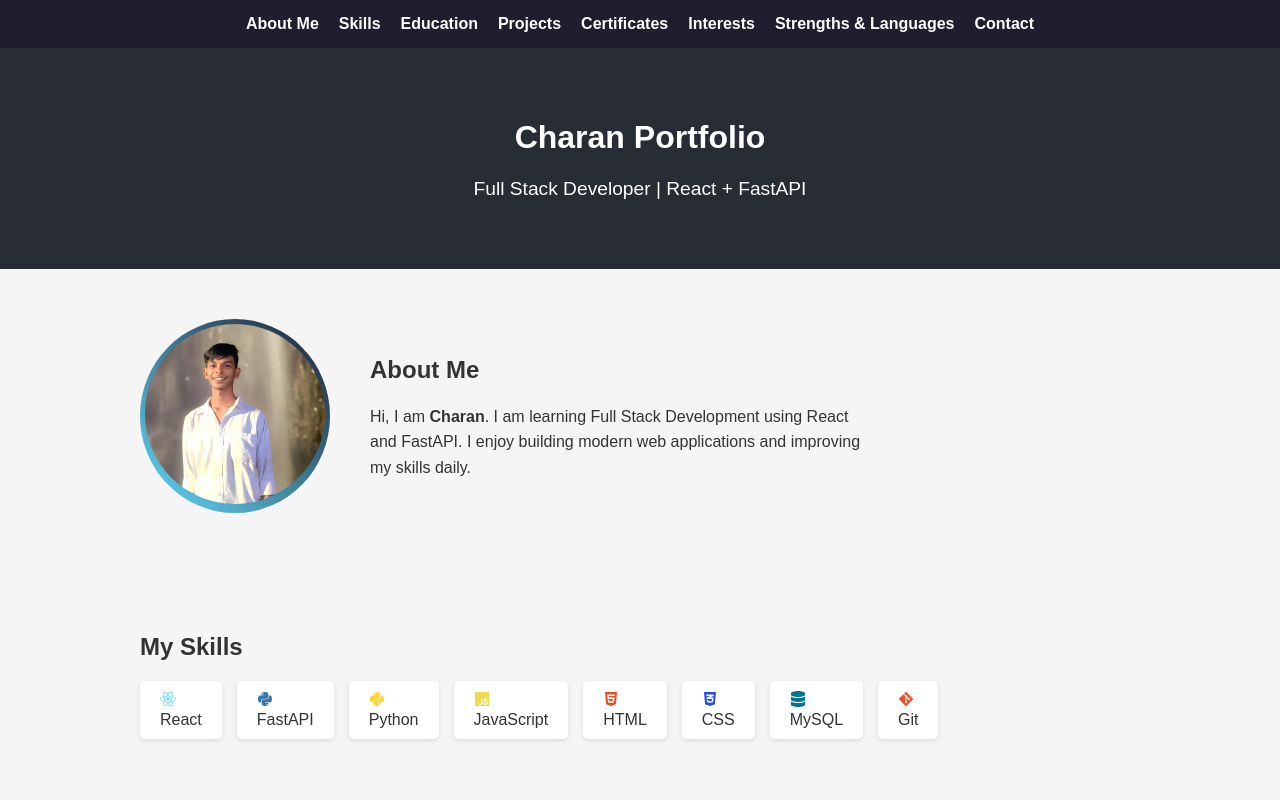
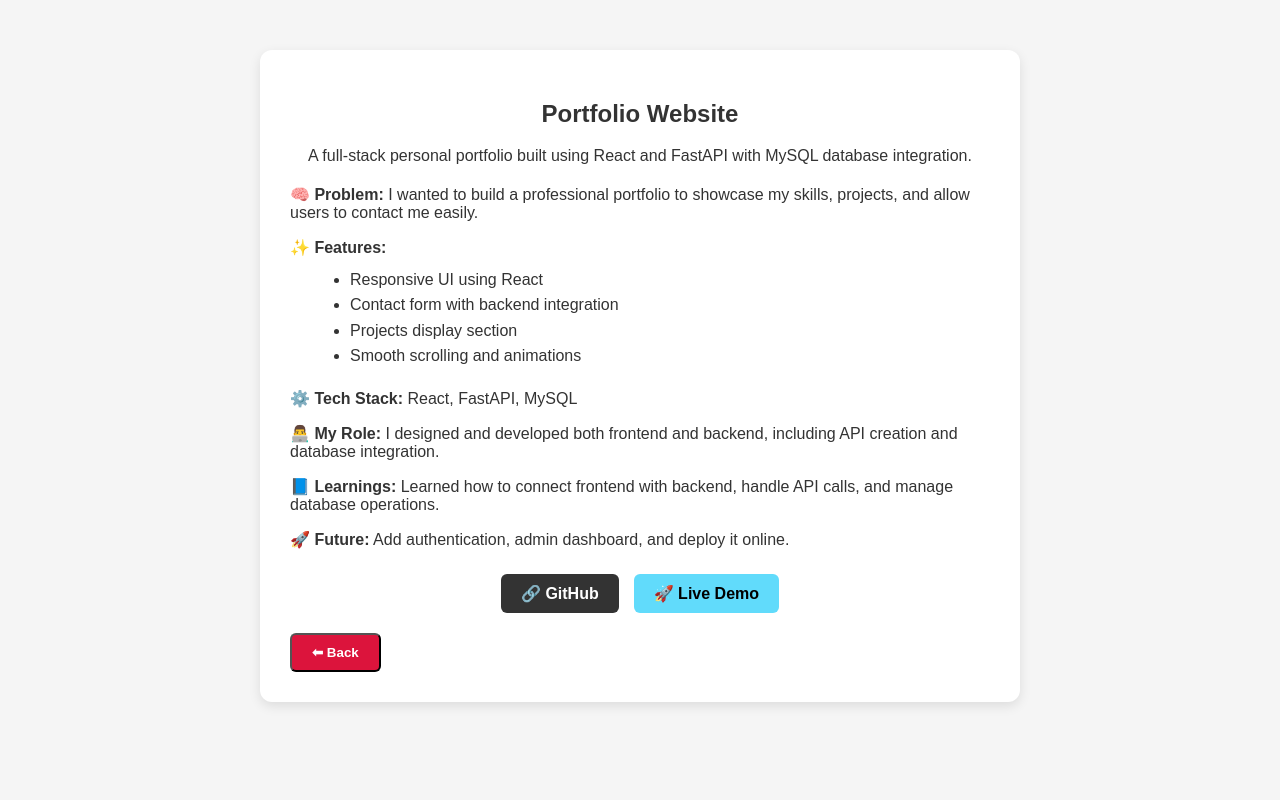
Before and after one commit to charan-18-prog/charan-portfolio, a React (Create React App) app in the folder frontend/: page /project/1 in a window 1280 px wide. Shown: the top 800 px of the page. Built offline with nearby package versions, Linux system fonts and the light colour scheme; no server answers.

Commit message:
updated features

```diff
--- a/frontend/package.json
+++ b/frontend/package.json
@@ -11,6 +11,7 @@
     "react-dom": "^19.2.4",
     "react-icons": "^5.6.0",
     "react-modal": "^3.16.3",
+    "react-router-dom": "^7.13.2",
     "react-scripts": "5.0.1",
     "web-vitals": "^2.1.4"
   },
--- a/frontend/src/App.css
+++ b/frontend/src/App.css
@@ -62,14 +62,15 @@ section.visible {
 
 /* ===== Hero ===== */
 .hero {
-  padding: 50px 20px;
+  padding: 80px 20px;
   background: #282c34;
   color: #fff;
-  animation: fadeIn 1s ease-in;
-}
 
-.hero p {
-  font-size: 1.2rem;
+  display: flex;
+  flex-direction: column;
+  justify-content: center;
+  align-items: center;   /* 🔥 horizontal center */
+  text-align: center;    /* 🔥 text center */
 }
 
 /* ===== About ===== */
@@ -353,3 +354,85 @@ section.visible {
   color: #fff;
   transform: scale(1.05);
 }
+/* Container */
+.project-details-container {
+  display: flex;
+  justify-content: center;
+  align-items: center;
+  padding: 50px 20px;
+}
+
+/* Card */
+.project-details-card {
+  background: #fff;
+  padding: 30px;
+  border-radius: 12px;
+  max-width: 700px;
+  width: 100%;
+  box-shadow: 0 4px 12px rgba(0,0,0,0.1);
+}
+
+/* Title */
+.project-details-card h2 {
+  text-align: center;
+  margin-bottom: 15px;
+}
+
+/* Description */
+.project-desc {
+  margin: 15px 0;
+  line-height: 1.6;
+  text-align: center;
+}
+
+/* List (Features) */
+.project-details-card ul {
+  margin: 10px 0 20px 20px;
+  line-height: 1.6;
+}
+
+/* Buttons container */
+.project-buttons {
+  margin-top: 25px;
+  display: flex;
+  justify-content: center;
+  gap: 15px;
+}
+
+/* Button base */
+.btn {
+  padding: 10px 20px;
+  border-radius: 6px;
+  text-decoration: none;
+  font-weight: bold;
+  transition: 0.3s;
+}
+
+/* GitHub button */
+.github {
+  background: #333;
+  color: #fff;
+}
+
+.github:hover {
+  background: #000;
+}
+
+/* Live button */
+.live {
+  background: #61dbfb;
+  color: #000;
+}
+
+.live:hover {
+  background: #21a1f1;
+}
+.close {
+  margin-top: 20px;
+  background: crimson;
+  color: #fff;
+}
+
+.close:hover {
+  background: darkred;
+}
--- a/frontend/src/App.js
+++ b/frontend/src/App.js
@@ -1,4 +1,6 @@
 import { useEffect } from "react";
+import { BrowserRouter as Router, Routes, Route, useLocation } from "react-router-dom";
+
 import "./App.css";
 import Navbar from "./Navbar";
 import AboutMe from "./AboutMe";
@@ -10,8 +12,23 @@ import Education from "./Education";
 import Certificates from "./Certificates";
 import Strengths from "./Strengths";
 import Interests from "./Interests";
+import ProjectDetails from "./ProjectDetails";
 
-function App() {
+
+// 🔥 Scroll to top on route change
+function ScrollToTop() {
+  const location = useLocation();
+
+  useEffect(() => {
+    window.scrollTo(0, 0);
+  }, [location]);
+
+  return null;
+}
+
+
+// 🔥 Home Page Component
+function Home() {
   useEffect(() => {
     const sections = document.querySelectorAll("section");
 
@@ -19,11 +36,11 @@ function App() {
       entries => {
         entries.forEach(entry => {
           if (entry.isIntersecting) {
-            entry.target.classList.add("visible"); // add visible class
+            entry.target.classList.add("visible");
           }
         });
       },
-      { threshold: 0.1 } // trigger when 10% visible
+      { threshold: 0.1 }
     );
 
     sections.forEach(section => observer.observe(section));
@@ -34,24 +51,42 @@ function App() {
   }, []);
 
   return (
-    <div className="App">
+    <>
       <Navbar />
+
       <header className="hero">
         <h1>Charan Portfolio</h1>
         <p>Full Stack Developer | React + FastAPI</p>
       </header>
+
       <main>
         <AboutMe />
         <Skills />
-        <Education/>
-        <Projects /> {/* Projects is now a section */}
-        <Certificates/>
-        <Interests/>
-        <Strengths/>
+        <Education />
+        <Projects />
+        <Certificates />
+        <Interests />
+        <Strengths />
         <Contact />
       </main>
+
       <Footer />
-    </div>
+    </>
+  );
+}
+
+
+// 🔥 Main App
+function App() {
+  return (
+    <Router>
+      <ScrollToTop /> {/* ✅ scroll fix */}
+
+      <Routes>
+        <Route path="/" element={<Home />} />
+        <Route path="/project/:id" element={<ProjectDetails />} />
+      </Routes>
+    </Router>
   );
 }
 
--- a/frontend/src/Contact.js
+++ b/frontend/src/Contact.js
@@ -1,38 +1,75 @@
 import { useState } from "react";
 
 function Contact() {
-  const [form, setForm] = useState({ name: "", email: "", message: "" });
+  const [form, setForm] = useState({
+    name: "",
+    email: "",
+    message: "",
+  });
+
   const [success, setSuccess] = useState(null);
 
-  const handleChange = e => {
+  const handleChange = (e) => {
     setForm({ ...form, [e.target.name]: e.target.value });
   };
 
-  const handleSubmit = e => {
+  // ✅ UPDATED SUBMIT FUNCTION
+  const handleSubmit = async (e) => {
     e.preventDefault();
 
-    fetch("http://127.0.0.1:8000/contact", {
-      method: "POST",
-      headers: { "Content-Type": "application/json" },
-      body: JSON.stringify(form)
-    })
-      .then(res => res.json())
-      .then(() => {
-        setSuccess("Message sent successfully!");
-        setForm({ name: "", email: "", message: "" });
-        setTimeout(() => setSuccess(null), 3000);
-      })
-      .catch(() => setSuccess("Failed to send message."));
+    try {
+      const res = await fetch("http://127.0.0.1:8000/contact", {
+        method: "POST", // 👉 same route (DB + email both)
+        headers: {
+          "Content-Type": "application/json",
+        },
+        body: JSON.stringify(form),
+      });
+
+      const result = await res.json();
+
+      setSuccess("Message sent successfully ✅");
+      setForm({ name: "", email: "", message: "" });
+
+      setTimeout(() => setSuccess(null), 3000);
+    } catch (error) {
+      console.error(error);
+      setSuccess("Error sending message ❌");
+    }
   };
 
   return (
     <section id="contact" className="contact">
       <h2>Contact Me</h2>
+
       {success && <p className="success-msg">{success}</p>}
+
       <form onSubmit={handleSubmit} className="contact-form">
-        <input name="name" placeholder="Name" value={form.name} onChange={handleChange} required />
-        <input name="email" placeholder="Email" value={form.email} onChange={handleChange} required />
-        <textarea name="message" placeholder="Message" value={form.message} onChange={handleChange} required />
+        <input
+          name="name"
+          placeholder="Name"
+          value={form.name}
+          onChange={handleChange}
+          required
+        />
+
+        <input
+          name="email"
+          type="email"
+          placeholder="Email"
+          value={form.email}
+          onChange={handleChange}
+          required
+        />
+
+        <textarea
+          name="message"
+          placeholder="Message"
+          value={form.message}
+          onChange={handleChange}
+          required
+        />
+
         <button type="submit">Send</button>
       </form>
     </section>
--- /dev/null
+++ b/frontend/src/ProjectDetails.js
@@ -0,0 +1,128 @@
+import { useParams, useNavigate } from "react-router-dom";
+import "./App.css";
+
+function ProjectDetails() {
+  const { id } = useParams();
+  const navigate = useNavigate();
+
+  const projectData = {
+     1: {
+      title: "Portfolio Website",
+      description:
+        "A full-stack personal portfolio built using React and FastAPI with MySQL database integration.",
+
+      problem:
+        "I wanted to build a professional portfolio to showcase my skills, projects, and allow users to contact me easily.",
+
+      features: [
+        "Responsive UI using React",
+        "Contact form with backend integration",
+        "Projects display section",
+        "Smooth scrolling and animations",
+      ],
+
+      tech: "React, FastAPI, MySQL",
+
+      role:
+        "I designed and developed both frontend and backend, including API creation and database integration.",
+
+      learnings:
+        "Learned how to connect frontend with backend, handle API calls, and manage database operations.",
+
+      future:
+        "Add authentication, admin dashboard, and deploy it online.",
+
+      github: "https://github.com/",
+      live: "#",
+    },
+
+    2: {
+      title: "Face Emotion Recognition",
+      description:
+        "An AI-based project that detects human emotions using camera input.",
+
+      problem:
+        "Understanding human emotions through facial expressions using machine learning.",
+
+      features: [
+        "Real-time face detection",
+        "Emotion classification",
+        "Camera integration",
+      ],
+
+      tech: "Python, OpenCV, Django",
+
+      role:
+        "Worked on model integration and backend logic for emotion detection.",
+
+      learnings:
+        "Gained knowledge in computer vision and real-time data processing.",
+
+      future:
+        "Improve accuracy and deploy as a web app.",
+
+      github: "https://github.com/",
+      live: "#",
+    },
+  };
+
+  const project = projectData[parseInt(id)];
+
+  if (!project) return <p>Project not found</p>;
+
+  return (
+    <div className="project-details-container">
+      <div className="project-details-card">
+        <h2>{project.title}</h2>
+
+        <p className="project-desc">{project.description}</p>
+
+        <p><strong>🧠 Problem:</strong> {project.problem}</p>
+
+        <div>
+          <strong>✨ Features:</strong>
+          <ul>
+            {project.features.map((f, index) => (
+              <li key={index}>{f}</li>
+            ))}
+          </ul>
+        </div>
+
+        <p><strong>⚙️ Tech Stack:</strong> {project.tech}</p>
+
+        <p><strong>👨‍💻 My Role:</strong> {project.role}</p>
+
+        <p><strong>📘 Learnings:</strong> {project.learnings}</p>
+
+        <p><strong>🚀 Future:</strong> {project.future}</p>
+
+        <div className="project-buttons">
+          <a
+            href={project.github}
+            target="_blank"
+            rel="noopener noreferrer"
+            className="btn github"
+          >
+            🔗 GitHub
+          </a>
+
+          <a
+            href={project.live}
+            target="_blank"
+            rel="noopener noreferrer"
+            className="btn live"
+          >
+            🚀 Live Demo
+          </a>
+        </div>
+
+        {/* ✅ BACK BUTTON */}
+        <button className="btn close" onClick={() => navigate("/")}>
+          ⬅ Back
+        </button>
+      </div>
+    </div>
+  );
+}
+
+export default ProjectDetails;
--- a/frontend/src/Projects.js
+++ b/frontend/src/Projects.js
@@ -1,11 +1,14 @@
 import { useEffect, useState } from "react";
 import Modal from "react-modal";
+import { useNavigate } from "react-router-dom";
 
-Modal.setAppElement("#root"); // important for accessibility
+Modal.setAppElement("#root"); // important
 
 function Projects() {
   const [projects, setProjects] = useState([]);
   const [selectedProject, setSelectedProject] = useState(null);
+
+  const navigate = useNavigate(); // 👈 navigation
 
   useEffect(() => {
     fetch("http://127.0.0.1:8000/projects")
@@ -15,8 +18,9 @@ function Projects() {
   }, []);
 
   return (
-      <section id="projects" className="projects visible">
+    <section id="projects" className="projects visible">
       <h2>My Projects</h2>
+
       <div className="projects-grid">
         {projects.map((project) => (
           <div
@@ -40,17 +44,56 @@ function Projects() {
           overlayClassName="modal-overlay"
         >
           <h2>{selectedProject.title}</h2>
+
           <p>{selectedProject.description}</p>
+
           {selectedProject.technologies && (
-            <p><strong>Technologies:</strong> {selectedProject.technologies}</p>
+            <p>
+              <strong>Technologies:</strong>{" "}
+              {selectedProject.technologies}
+            </p>
           )}
+
+          <br />
+
+          {/* Links */}
           {selectedProject.github && (
-            <a href={selectedProject.github} target="_blank" rel="noopener noreferrer">GitHub</a>
+            <a
+              href={selectedProject.github}
+              target="_blank"
+              rel="noopener noreferrer"
+            >
+              🔗 GitHub
+            </a>
           )}
+
+          <br />
+
           {selectedProject.live && (
-            <a href={selectedProject.live} target="_blank" rel="noopener noreferrer">Live Demo</a>
+            <a
+              href={selectedProject.live}
+              target="_blank"
+              rel="noopener noreferrer"
+            >
+              🚀 Live Demo
+            </a>
           )}
-          <button onClick={() => setSelectedProject(null)}>Close</button>
+
+          <br /><br />
+
+          {/* Buttons */}
+          <button onClick={() => setSelectedProject(null)}>
+            Close
+          </button>
+
+          <button
+            onClick={() =>
+              navigate(`/project/${selectedProject.id}`)
+            }
+            style={{ marginLeft: "10px" }}
+          >
+            View Full Details
+          </button>
         </Modal>
       )}
     </section>
```
Also changed, not shown: 1 other file (tests, documents, lock files or other folders).
